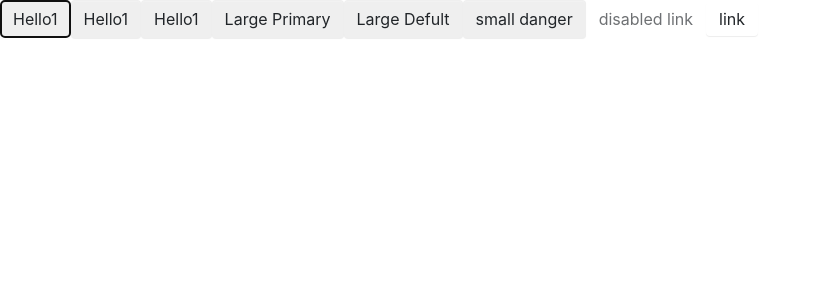
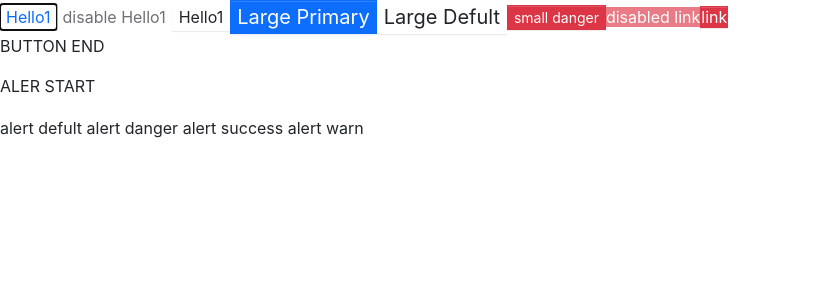
Before and after one commit to guopeng1129972/ts-react-antd, a React (Create React App) app in the folder 4/kunkunball/: page / in a window 1280 px wide. Shown: the top 300 px of the page, without its empty margins (0-819 px from the left). Built offline with nearby package versions, Linux system fonts and the light colour scheme.

Commit message:
add css;add alert 50%
就只能出来 还有很多没完

```diff
--- a/4/kunkunball/src/App.tsx
+++ b/4/kunkunball/src/App.tsx
@@ -1,19 +1,28 @@
 import React from 'react';
 import Button, { ButtonType, ButtonSize } from "./components/Button/button";
+import Alert, { alertType } from './components/Alert/alert'
 const App: React.FC = () => {
 
   return (
     <div className="App">
       <header className="App-header">
         <Button autoFocus>Hello1</Button>
-        <Button className='custom'>Hello1</Button>
+        <Button className='custom' disabled>disable Hello1</Button>
         <Button onClick={(e) => { e.preventDefault(); alert(123) }}>Hello1</Button>
         <Button btnType={ButtonType.Primary} size={ButtonSize.Large}>Large Primary</Button>
         <Button btnType={ButtonType.Defult} size={ButtonSize.Large}>Large Defult</Button>
         <Button btnType={ButtonType.Danger} size={ButtonSize.Small}>small danger</Button>
         <Button btnType={ButtonType.Link} href={'http://www.baidu.com'} disabled>disabled link</Button>
         <Button btnType={ButtonType.Link} href={'http://www.baidu.com'} target='_blank' >link</Button>
+      </header>
+      <p>BUTTON END</p>
+      <p>ALER START</p>
+      <header className='App-header'>
 
+        <Alert altType={alertType.Defult}>alert defult</Alert>
+        <Alert altType={alertType.Danger}>alert danger</Alert>
+        <Alert altType={alertType.Success}>alert success</Alert>
+        <Alert altType={alertType.Warning}>alert warn</Alert>
       </header>
     </div>
   );
--- /dev/null
+++ b/4/kunkunball/src/components/Alert/_style.scss
@@ -0,0 +1,11 @@
+.alt {
+  position        : relative;
+  display         : inline;
+  font-weight     : $btn-font-weight;
+  line-height     : $btn-line-height;
+  color           : $body-color;
+  white-space     : nowrap;
+  text-align      : center;
+  vertical-align  : middle;
+  background-image: none;
+}
--- /dev/null
+++ b/4/kunkunball/src/components/Alert/alert.tsx
@@ -0,0 +1,46 @@
+import React from 'react';
+import classNames from 'classnames';
+
+export enum alertType {
+  Defult = 'defult',
+  Success = 'success',
+  Danger = 'danger',
+  Warning = 'warning'
+}
+
+interface baseAlertProps {
+  className?: string;
+  altType?: alertType;
+  altState?: boolean;
+  children?: React.ReactNode;
+}
+
+const Alert: React.FC<baseAlertProps> = (props) => {
+  const {
+    className,
+    altType,
+    // altState,
+    children,
+    // ...resProps
+  } = props
+
+  const classes = classNames('alt', className, {
+    [`alt-${altType}`]: altType
+    // altState: (altType !== alertType.Warning) && altState
+  })
+
+
+  return (
+    <div
+      className={classes}
+    >  {children}
+    </div>
+  )
+
+}
+
+Alert.defaultProps = {
+  altType: alertType.Defult
+}
+
+export default Alert;
--- a/4/kunkunball/src/components/Button/_style.scss
+++ b/4/kunkunball/src/components/Button/_style.scss
@@ -9,12 +9,10 @@
   vertical-align  : middle;
   background-image: none;
   border          : $btn-border-width solid transparent;
-  padding         : $btn-padding-y $btn-padding-x;
-  font-size       : $btn-font-size;
-  border-radius   : $border-radius;
-  box-shadow      : $btn-box-shadow;
-  cursor          : pointer;
-  transition      : $btn-transition;
+  @include button-size ($btn-padding-x, $btn-padding-y, $btn-font-size, $btn-border-radius);
+  box-shadow: $btn-box-shadow;
+  cursor    : pointer;
+  transition: $btn-transition;
 
   &.disabled,
   &[disabled] {
@@ -27,3 +25,27 @@
     }
   }
 }
+
+.btn-lg {
+  @include button-size ($btn-padding-x-lg, $btn-padding-y-lg, $btn-font-size-lg, $btn-border-radius-lg);
+}
+
+.btn-sm {
+  @include button-size ($btn-padding-x-sm, $btn-padding-y-sm, $btn-font-size-sm, $btn-border-radius-sm);
+}
+
+.btn-primary {
+  @include button-style($primary, $primary, $white)
+}
+
+.btn-danger {
+  @include button-style($danger, $danger, $white)
+}
+
+.btn-defult {
+  @include button-style($white, $gray-400, $body-color, $white, $primary, $primary)
+}
+
+.btn-link {
+  @include button-style($danger, $danger, $white)
+}
--- a/4/kunkunball/src/components/Button/button.tsx
+++ b/4/kunkunball/src/components/Button/button.tsx
@@ -1,6 +1,5 @@
-import React, { HtmlHTMLAttributes } from "react";
+import React from "react";
 import classNames from 'classnames';
-import { type } from "os";
 export enum ButtonSize {
   Large = 'lg',
   Small = 'sm'
@@ -9,7 +8,7 @@ export enum ButtonSize {
 export enum ButtonType {
   Primary = 'primary',
   Defult = 'defult',
-  Danger = 'denger',
+  Danger = 'danger',
   Link = 'link'
 }
 
--- /dev/null
+++ b/4/kunkunball/src/style/_mixin.scss
@@ -0,0 +1,36 @@
+@mixin button-size ($padding-x, $padding-y, $font-size, $border-raduis) {
+  padding      : $padding-y, $padding-x;
+  font-size    : $font-size;
+  border-raduis: $border-raduis;
+}
+
+@mixin button-style ($background,
+  $border,
+  $color,
+  $hover-background:lighten($background, 7.5%),
+  $hover-border:lighten($border, 10%),
+  $hover-color:$color,
+) {
+  color     : $color;
+  background: $background;
+
+  &:hover {
+    color     : $hover-color;
+    background: $hover-background;
+    border    : $hover-border;
+  }
+
+  &:focus,
+  &.focus {
+    color     : $hover-color;
+    background: $hover-background;
+    border    : $hover-border;
+  }
+
+  &:disabled,
+  &.disabled {
+    color     : $color;
+    background: $background;
+    border    : $border;
+  }
+}
--- a/4/kunkunball/src/style/index.scss
+++ b/4/kunkunball/src/style/index.scss
@@ -2,5 +2,9 @@
 @import "variables";
 //layout
 @import"reboot";
+//mixin
+@import"mixin";
 //button
-@import"../components/Button/style"
+@import"../components/Button/style";
+//alert
+@import"../components/Alert/style";
```
